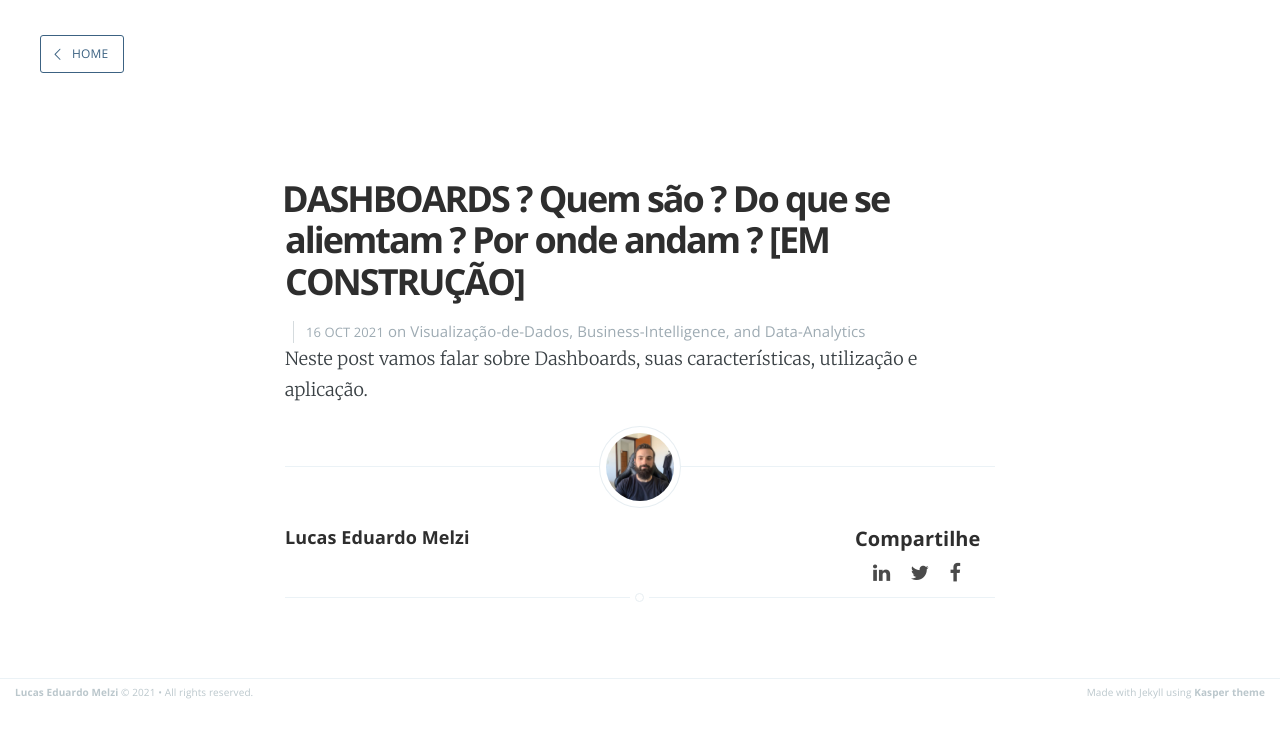
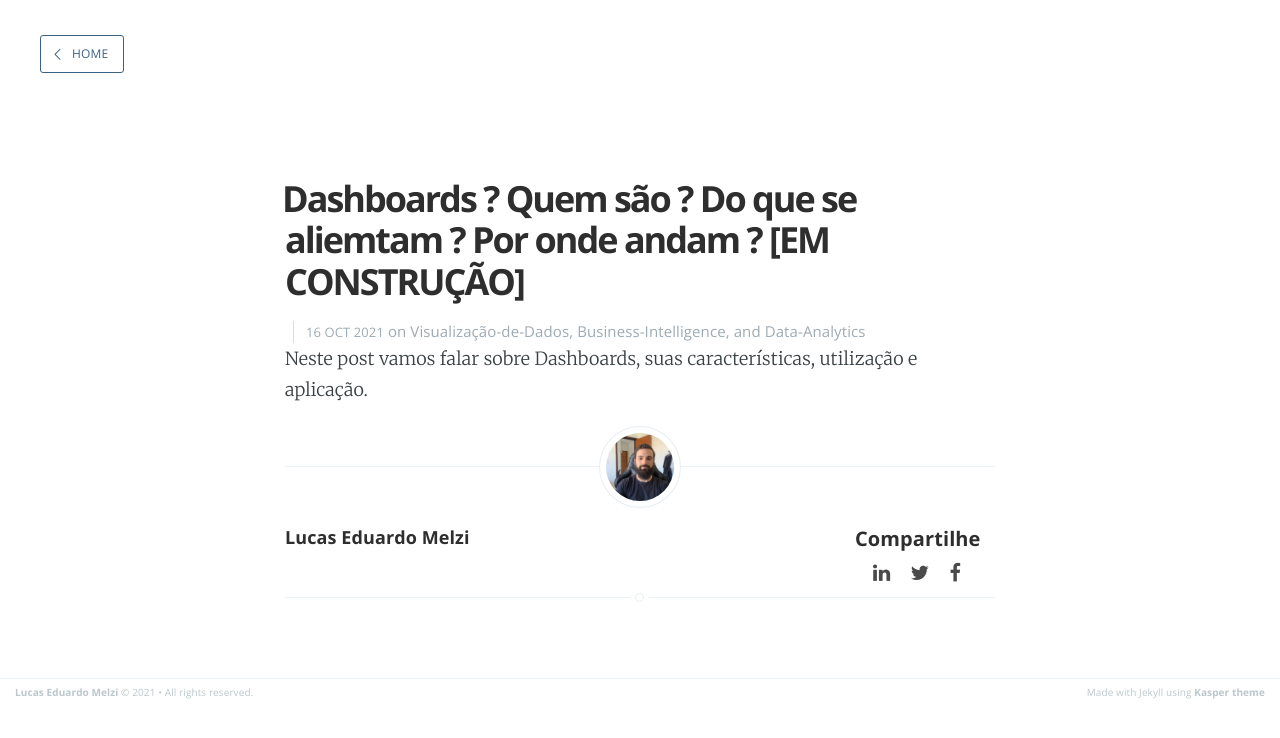
Before and after one commit to melzilucas/melzilucas.github.io, a Jekyll site: the page built from _posts/2021-10-16-DASHBOARDS-Quem-são-Do-que-se-alimentam-Onde-vivem.markdown, in a window 1280 px wide. Shown: the top 738 px of the page. Built offline with Jekyll 4.4.1, drawn with Linux system fonts in a browser that asks for light colours.

```diff
--- a/_posts/2021-10-16-DASHBOARDS-Quem-são-Do-que-se-alimentam-Onde-vivem.markdown
+++ b/_posts/2021-10-16-DASHBOARDS-Quem-são-Do-que-se-alimentam-Onde-vivem.markdown
@@ -1,6 +1,6 @@
 ---
 layout: post
-title: DASHBOARDS ? Quem são ? Do que se aliemtam ? Por onde andam ? [EM CONSTRUÇÃO]
+title: Dashboards ? Quem são ? Do que se aliemtam ? Por onde andam ? [EM CONSTRUÇÃO]
 date: 2021-10-16 00:00:00
 categories: Visualização-de-Dados Business-Intelligence Data-Analytics
 image: "/assets/images/dashboards.png"
```
